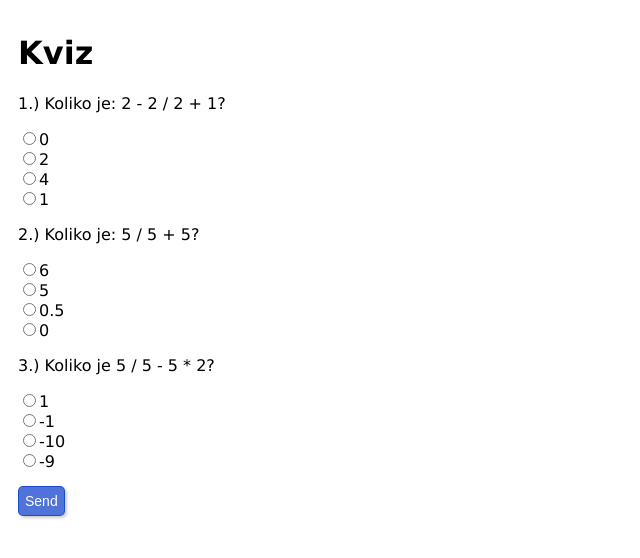
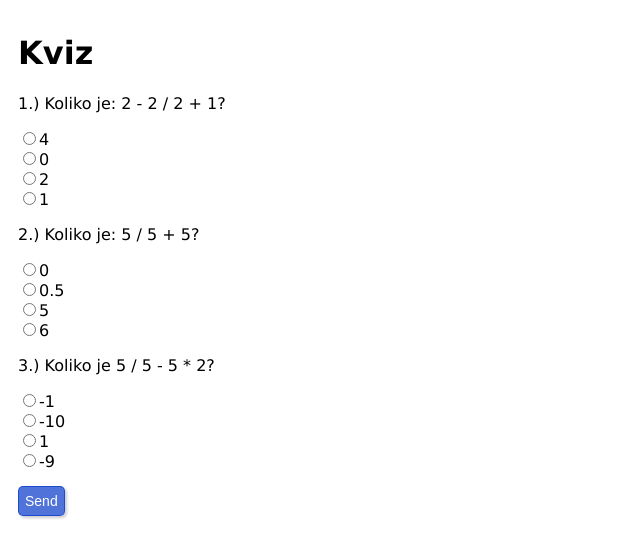
Before and after one commit to blagojevicbojan/quiz-react, a React (Vite) app: page / in a window 1280 px wide. Shown: the top 558 px of the page, without its empty margins (0-640 px from the left). Built offline with nearby package versions, Linux system fonts and the light colour scheme.

Commit message:
shuffling questions

```diff
--- a/src/App.jsx
+++ b/src/App.jsx
@@ -1,5 +1,4 @@
 import "./App.css";
-import questions from "./data";
 import FormQuestions from "./FormQuestions";
 import Score from "./Score";
 import Reset from "./Reset";
@@ -7,7 +6,7 @@ import QuizContext from "./QuizContext";
 import { useContext } from "react";
 
 function App() {
-  const { isSend } = useContext(QuizContext);
+  const { isSend, questions } = useContext(QuizContext);
   return (
     <div className="App">
       <h1>Kviz</h1>
--- a/src/QuizContext.jsx
+++ b/src/QuizContext.jsx
@@ -1,12 +1,23 @@
-import { createContext, useState } from "react";
-import questions from "./data";
+import { createContext, useEffect, useState } from "react";
+import rawQuestions from "./data";
 
 const QuizContext = createContext();
 
 export const QuizProvider = ({ children }) => {
   const [score, setScore] = useState(0);
   const [isSend, setIsSend] = useState(false);
-  const [userAnswers, setUserAnswers] = useState(new Array(questions.length));
+  const [userAnswers, setUserAnswers] = useState(
+    new Array(rawQuestions.length)
+  );
+  const [questions, setQuestions] = useState([]);
+
+  useEffect(() => {
+    const shuffled = shuffleArray(rawQuestions).map((q) => ({
+      ...q,
+      answers: shuffleArray(q.answers),
+    }));
+    setQuestions(shuffled);
+  }, []);
 
   const addUserAnswers = (answer, ind) => {
     const newArray = [...userAnswers];
@@ -31,9 +42,28 @@ export const QuizProvider = ({ children }) => {
     setScore(0);
   };
 
+  // Shuffle array
+
+  const shuffleArray = (array) => {
+    const copy = [...array];
+    for (let i = 0; i <= copy.length - 1; i++) {
+      let j = Math.floor(Math.random() * (i + 1));
+      [copy[i], copy[j]] = [copy[j], copy[i]];
+    }
+    return copy;
+  };
+
   return (
     <QuizContext.Provider
-      value={{ score, isSend, userAnswers, addUserAnswers, sendQuiz, onReset }}
+      value={{
+        score,
+        isSend,
+        userAnswers,
+        addUserAnswers,
+        sendQuiz,
+        onReset,
+        questions,
+      }}
     >
       {children}
     </QuizContext.Provider>
```
